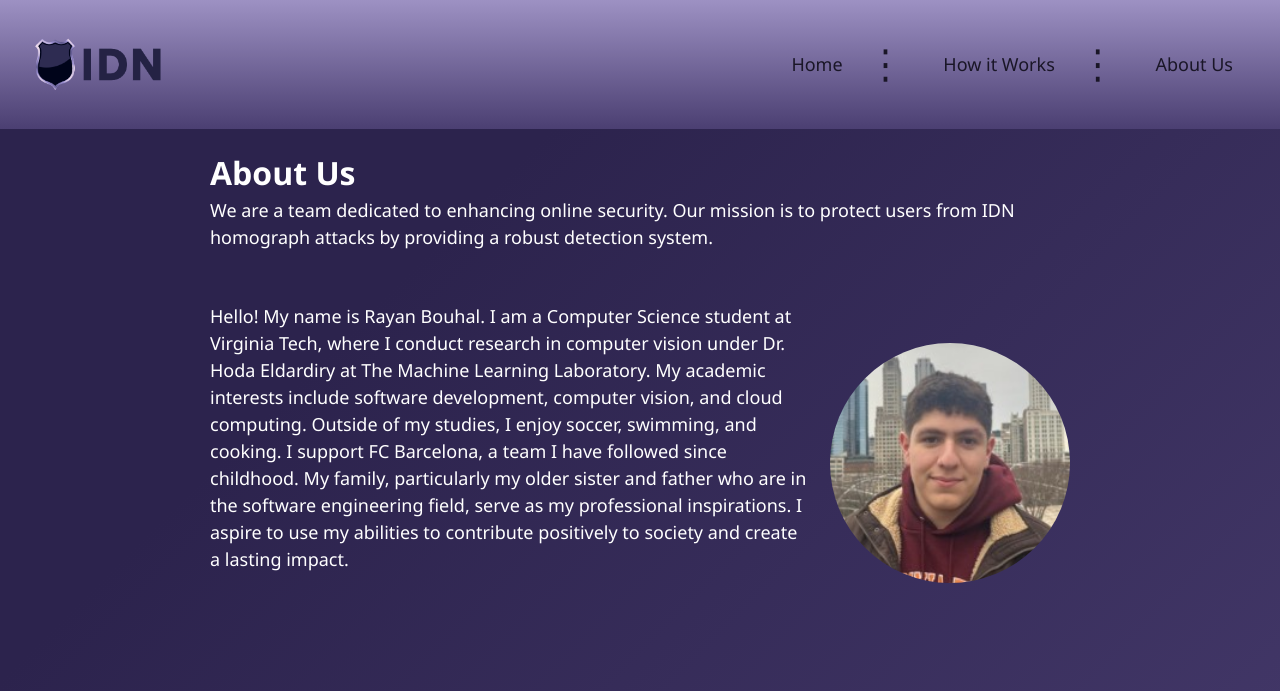
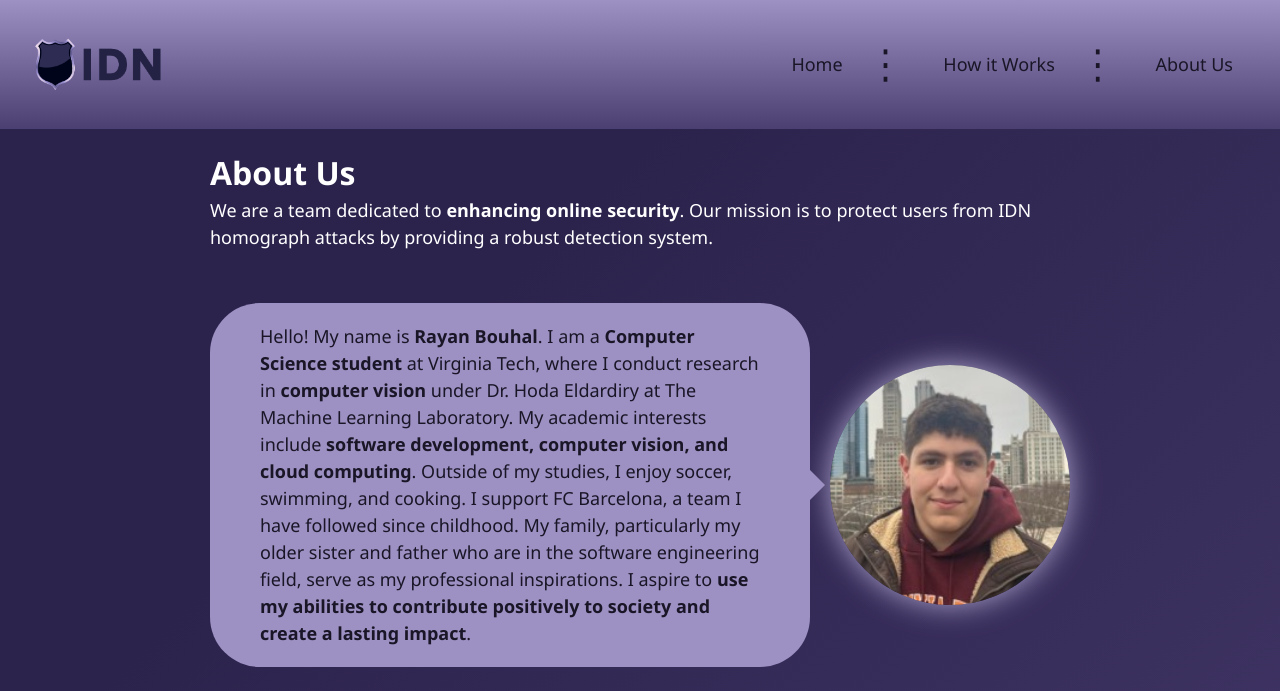
Before and after one commit to rbouhal/IDNHomographAttacks, a Flask app: page /about in a window 1280 px wide. Shown: the top 691 px of the page. Run offline with Flask 3, Linux system fonts and the light colour scheme; some libraries are stand-ins or nearby versions.

Commit message:
scrolling about me

```diff
--- /dev/null
+++ b/static/about.css
@@ -0,0 +1,77 @@
+:root {
+    --background-color: linear-gradient(315deg, #4b3f72 0%, #2c234d 74%);
+    --footer: #1A1627;
+    --onfooter: #2B2541;
+    --header: #7C729F;
+    --button: #ADA4CC;
+    --lighter-header: #9D91C3;
+    /* Lighter shade of purple for the top of the navbar */
+    --background-color-start: #4b3f72;
+    /* Start color for background gradient */
+    --background-color-end: #2c234d;
+}
+
+
+
+.person {
+    display: flex;
+    align-items: center;
+    justify-content: space-between;
+    padding-bottom: 80px;
+    animation: animate-in-and-out 5s ease-in-out;
+}
+
+.person p {
+    flex: 1;
+    margin-right: 20px; /* Space between text and image */
+}
+
+.person img {
+    width: 240px; /* Adjust based on your preference */
+    height: 240px; /* Adjust based on your preference */
+    border-radius: 50%; /* Creates a circle */
+    object-fit: cover; /* Ensures the image covers the circle */
+    box-shadow: 0 0 30px #ADA4CC;
+}
+
+.person img:hover{
+    transform: scale(1.05);
+}
+
+.person {
+    opacity: 0; /* Initially hide the element */
+    transition: opacity 0.5s ease; /* Smooth transition for opacity change */
+}
+
+.person.visible {
+    opacity: 1; /* Make the element visible */
+}
+
+
+.convo {
+    position: relative; /* Needed for absolute positioning of the triangle */
+    color: var(--footer);
+    background-color: var(--lighter-header);
+    padding: 20px 50px;
+    border-radius: 50px;
+}
+
+.convo:after {
+    display: block;
+    content: '';
+    position: absolute;
+    border-width: 15px;
+    border-style: solid;
+    border-color: transparent transparent transparent var(--lighter-header);
+    top: 50%;
+    right: -30px;
+    transform: translateY(-50%);
+}
+
+.body-container{
+    width: 90%; /* Adjust based on preference */
+    max-width: 900px; /* Adjust based on preference */
+    margin: auto; /* Centers within the full-center */
+    text-align: left;
+    padding: 20px; /* Padding around content */
+}
--- a/static/styles.css
+++ b/static/styles.css
@@ -13,10 +13,9 @@
 
 body,
 html {
-    height: auto;
+
     margin: 0;
     min-height: 100vh;
-
     background: var(--background-color);
     user-select: none;
     font-family: 'Segoe UI', Tahoma, Geneva, Verdana, sans-serif;
@@ -184,87 +154,15 @@ nav {
 }
 
 
-
-button {
-    margin-top: 1rem;
-    /* mt-4 */
-    background-color: transparent;
-    /* hover:bg-purple-800 */
-    color: #fff;
-    /* text-white */
-    font-weight: bold;
-    /* font-bold */
-    padding-top: 0.5rem;
-    /* py-2 */
-    padding-bottom: 0.5rem;
-    /* py-2 */
-    padding-left: 2rem;
-    /* px-8 */
-    padding-right: 2rem;
-    /* px-8 */
-    border-radius: 0.375rem;
-    /* rounded */
-    background-color: var(--button);
-    color: var(--background-color);
-}
-
-.person {
-    display: flex;
-    align-items: center;
-    justify-content: space-between;
-    margin-bottom: 70px; /* Space between entries */
-}
-
-.person p {
-    flex: 1;
-    margin-right: 20px; /* Space between text and image */
-}
-
-.person img {
-    width: 240px; /* Adjust based on your preference */
-    height: 240px; /* Adjust based on your preference */
-    border-radius: 50%; /* Creates a circle */
-    object-fit: cover; /* Ensures the image covers the circle */
-}
-
-
-button:hover {
-    background-color: var(--footer);
-    color: var(--button);
-}
-
-
-.text-lg {
-    font-size: 1.125rem;
-    line-height: 1.75rem;
-}
-
-.p-2 {
-    padding: 0.5rem;
-}
-
 .p-2:hover {
     color: white;
     text-decoration: none;
 }
 
+.logo{
+    height: 65px;
+}
 
 .text-center {
     text-align: center;
 }
-
-.text-white {
-    color: #ffffff;
-}
-
-.font-bold {
-    font-weight: 700;
-}
-
-.mb-4 {
-    margin-bottom: 1rem;
-}
-
-.mb-6 {
-    margin-bottom: 1.5rem;
-}
--- a/templates/about.html
+++ b/templates/about.html
@@ -7,6 +7,7 @@
     <title>About Us - IDN Homograph Attack Detector</title>
     <link href="https://cdn.jsdelivr.net/npm/tailwindcss@2.0.3/dist/tailwind.min.css" rel="stylesheet">
     <link href="/static/styles.css" rel="stylesheet">
+    <link href="/static/about.css" rel="stylesheet">
     <script src="https://kit.fontawesome.com/815a144f2f.js" crossorigin="anonymous"></script>
     <link rel="apple-touch-icon" sizes="180x180" href="/static/favicon_package_v0.16/apple-touch-icon.png">
     <link rel="icon" type="image/png" sizes="32x32" href="/static/favicon_package_v0.16/favicon-32x32.png">
@@ -34,39 +35,24 @@
     <div>
         <div class="body-container">
             <h1>About Us</h1>
-            <p>We are a team dedicated to enhancing online security. Our mission is to protect users from IDN homograph
-                attacks by providing a robust detection system.</p>
+            <p>We are a team dedicated to <strong>enhancing online security</strong>. Our mission is to protect users from IDN homograph attacks by providing a robust detection system.</p>
             <div class="person">
-                <p>
-                    Hello! My name is Rayan Bouhal. I am a Computer Science student at Virginia Tech, where I conduct
-                    research in computer vision under Dr. Hoda Eldardiry at The Machine Learning Laboratory. My academic
-                    interests include software development, computer vision, and cloud computing. Outside of my studies,
-                    I enjoy soccer, swimming, and cooking. I support FC Barcelona, a team I have followed since
-                    childhood. My family, particularly my older sister and father who are in the software engineering
-                    field, serve as my professional inspirations. I aspire to use my abilities to contribute positively
-                    to society and create a lasting impact.</p>
+                <p class="convo">
+                    Hello! My name is <strong>Rayan Bouhal</strong>. I am a <strong>Computer Science student</strong> at Virginia Tech, where I conduct research in  <strong>computer vision</strong> under Dr. Hoda Eldardiry at The Machine Learning Laboratory. My academic interests include <strong>software development, computer vision, and cloud computing</strong>. Outside of my studies, I enjoy soccer, swimming, and cooking. I support FC Barcelona, a team I have followed since childhood. My family, particularly my older sister and father who are in the software engineering field, serve as my professional inspirations. I aspire to <strong>use my abilities to contribute positively to society and create a lasting impact</strong>.</p>
                 <img src="/static/rayan.jpg" alt="Rayan Bouhal">
             </div>
 
-            <div class="person">
-                <p>Hello! My name is Angelie Nguyen. I am a junior majoring in Computer Engineering with a minor in
-                    Computer Science. I am passionate about sociotechnical innovation and navigating the balance between
-                    technology's impact and its integration into our daily lives. Some of my interests include computer
-                    vision, robotics, and generative AI.</p>
+            <div class="person ">
+                <p class="convo">Hello! My name is <strong>Angelie Nguyen</strong>. I am a <strong>junior majoring in Computer Engineering</strong> with a minor in Computer Science. I am passionate about <strong>sociotechnical innovation</strong> and navigating the balance between technology's impact and its integration into our daily lives. Some of my interests include <strong>computer vision, robotics, and generative AI</strong>.</p>
                 <img src="/static/angelie.png" alt="Angelie Nguyen">
             </div>
 
-            <div class="person">
-                <p>Hello! My name is Andrew Merdes. I am currently a Computer Engineer at Virginia Tech pursuing a minor
-                    in Computer Science. My interests related to the field are digital design with FPGAs, Machine
-                    Learning, and Artificial Intelligence. My other hobbies include listening to music, playing the
-                    keyboard, pickleball, ping-pong, going on hikes, and doing parkour. I have three younger siblings. I
-                    have also moved around the U.S. a total of 6 times.</p>
+            <div class="person ">
+                <p class="convo">Hello! My name is <strong>Andrew Merdes</strong>. I am currently a <strong>Computer Engineer</strong> at Virginia Tech pursuing a minor in Computer Science. My interests related to the field are <strong>digital design with FPGAs, Machine Learning, and Artificial Intelligence</strong>. My other hobbies include listening to music, playing the keyboard, pickleball, ping-pong, going on hikes, and doing parkour. I have three younger siblings. I have also moved around the U.S. a total of 6 times.</p>
                 <img src="/static/andrew.jpg" alt="Andrew Merdes">
             </div>
+        </div>
 
-
-        </div>
     </div>
     <!-- Include the credits and script tag from the index.html -->
     <div class="credits">
@@ -89,6 +75,45 @@
             </a>
         </div>
     </div>
+
+    <script>
+       // Function to check if an element is in the viewport
+function isInViewport(element) {
+    const rect = element.getBoundingClientRect();
+    return (
+        rect.top >= 0 &&
+        rect.left >= 0 &&
+        rect.bottom <= (window.innerHeight || document.documentElement.clientHeight) &&
+        rect.right <= (window.innerWidth || document.documentElement.clientWidth)
+    );
+}
+
+// Function to handle scroll event
+function handleScroll() {
+    const persons = document.querySelectorAll('.person');
+    persons.forEach(person => {
+        if (isInViewport(person)) {
+            person.classList.add('visible');
+        } else {
+            person.classList.remove('visible');
+        }
+    });
+}
+
+// Attach scroll event listener
+window.addEventListener('scroll', handleScroll);
+
+// Trigger initial check on page load
+handleScroll();
+
+const bodyContainer = document.querySelector('.body-container');
+const naturalHeight = bodyContainer.offsetHeight; // Get the natural height of the body-container
+const additionalHeight = 300; // Additional height to be added
+bodyContainer.style.height = `calc(${naturalHeight}px + ${additionalHeight}px)`; // Set the height with additional height
+
+
+    </script>
+
 </body>
 
 </html>
--- a/templates/howitworks.html
+++ b/templates/howitworks.html
@@ -7,6 +7,7 @@
     <title>How It Works - IDN Homograph Attack Detector</title>
     <link href="https://cdn.jsdelivr.net/npm/tailwindcss@2.0.3/dist/tailwind.min.css" rel="stylesheet">
     <link href="/static/styles.css" rel="stylesheet">
+    <link href="/static/howitworks.css" rel="stylesheet">
     <script src="https://kit.fontawesome.com/815a144f2f.js" crossorigin="anonymous"></script>
     <link rel="apple-touch-icon" sizes="180x180" href="/static/favicon_package_v0.16/apple-touch-icon.png">
     <link rel="icon" type="image/png" sizes="32x32" href="/static/favicon_package_v0.16/favicon-32x32.png">
--- a/templates/index.html
+++ b/templates/index.html
@@ -7,6 +7,7 @@
     <title>IDN Homograph Attack Detector</title>
     <link href="https://cdn.jsdelivr.net/npm/tailwindcss@2.0.3/dist/tailwind.min.css" rel="stylesheet">
     <link href="/static/styles.css" rel="stylesheet">
+    <link href="/static/index.css" rel="stylesheet">
     <script src="https://kit.fontawesome.com/815a144f2f.js" crossorigin="anonymous"></script>
     <link rel="apple-touch-icon" sizes="180x180" href="/static/favicon_package_v0.16/apple-touch-icon.png">
     <link rel="icon" type="image/png" sizes="32x32" href="/static/favicon_package_v0.16/favicon-32x32.png">
```
Also changed, not shown: other parts of static/styles.css (+3 -32 lines), static/howitworks.css (added, +29 -0 lines), static/index.css (added, +66 -0 lines).
